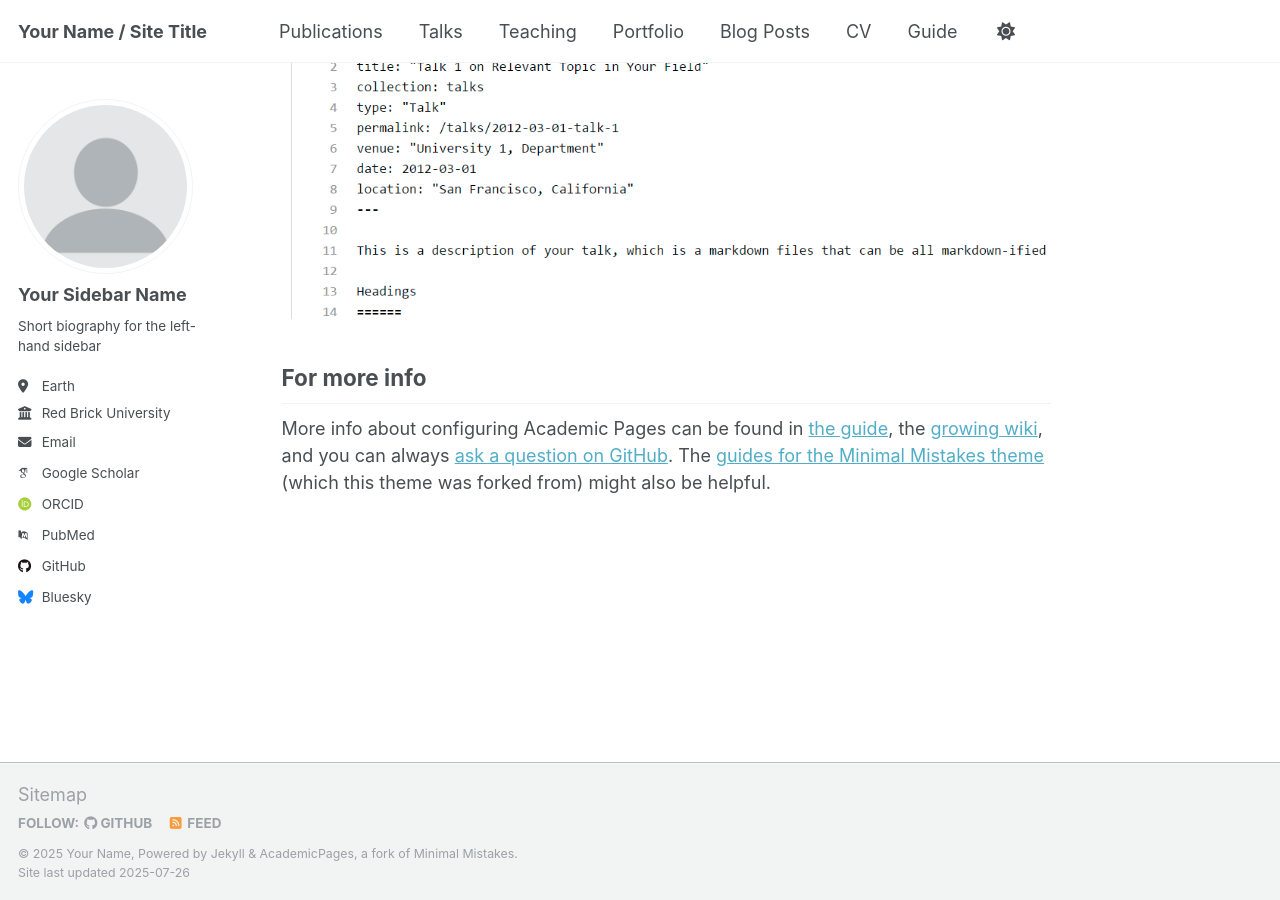
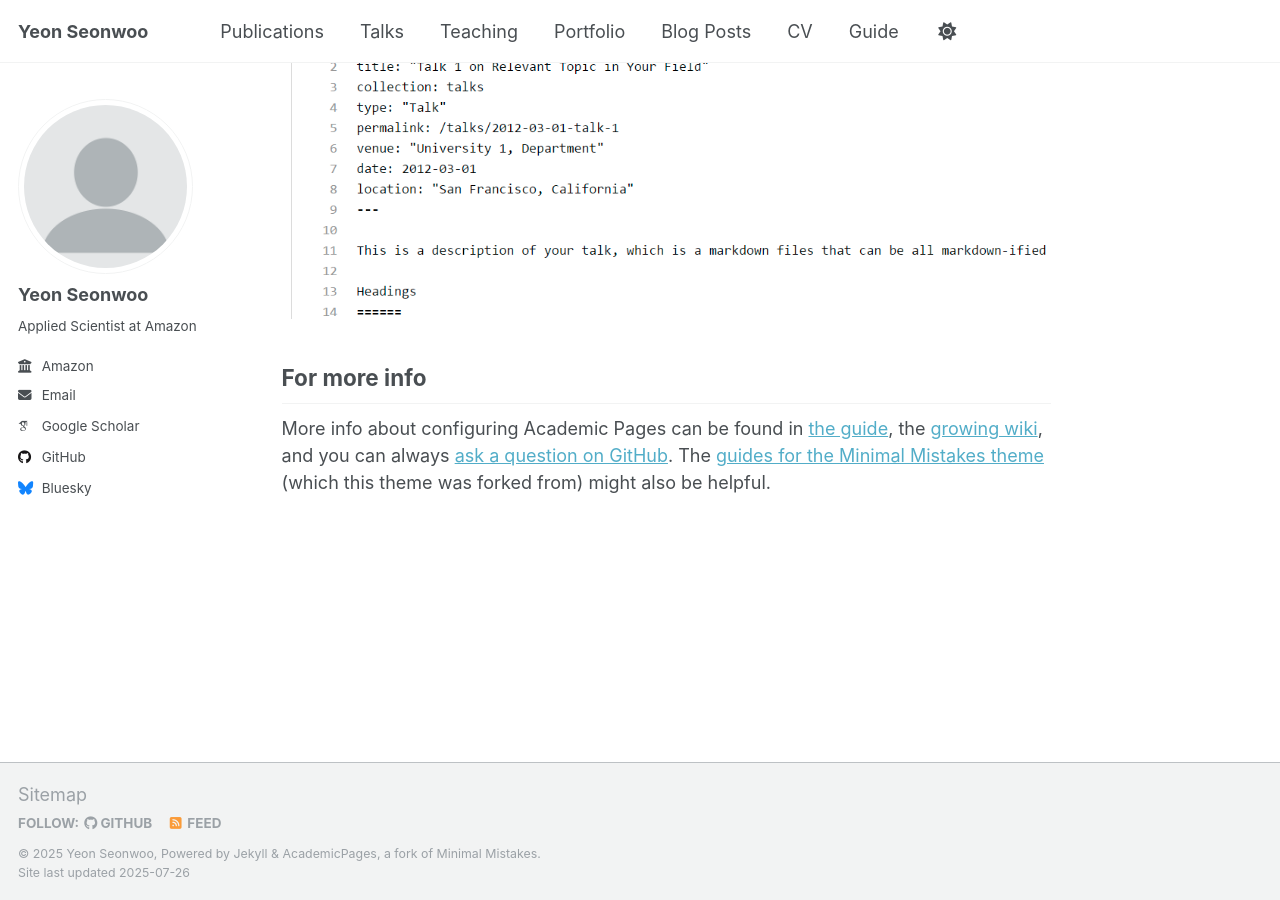
Before and after one commit to yeonsw/yeonsw.github.io, a Jekyll site: the page built from _pages/about.md, in a window 1280 px wide and 900 px high, scrolled down 2880 px. Built offline with Jekyll 4.4.1, drawn with Linux system fonts in a browser that asks for light colours; some web fonts are replaced; a script that is not in the unit is left out.

Commit message:
Update _config.yml

```diff
--- a/_config.yml
+++ b/_config.yml
@@ -9,11 +9,11 @@
 # Basic Site Settings
 locale                   : "en-US"
 site_theme               : "default"
-title                    : "Your Name / Site Title"
+title                    : "Yeon Seonwoo"
 title_separator          : "-"
-name                     : &name "Your Name"
+name                     : &name "Yeon Seonwoo"
 description              : &description "personal description"
-url                      : https://academicpages.github.io # the base hostname & protocol for your site e.g. "https://[your GitHub username].github.io" or if you already have some other page hosted on Github then use "https://[your GitHub username].github.io/[Your Repo Name]"
+url                      : https://yeonsw.github.io # the base hostname & protocol for your site e.g. "https://[your GitHub username].github.io" or if you already have some other page hosted on Github then use "https://[your GitHub username].github.io/[Your Repo Name]"
 baseurl                  : "" # the subpath of your site, e.g. "/blog"
 repository               : "academicpages/academicpages.github.io"
 
@@ -23,22 +23,22 @@
 author:
   # Biographic information
   avatar           : "profile.png"
-  name             : "Your Sidebar Name"
+  name             : "Yeon Seonwoo"
   pronouns         : # example: "she/her"
-  bio              : "Short biography for the left-hand sidebar"
-  location         : "Earth"
-  employer         : "Red Brick University"
+  bio              : "Applied Scientist at Amazon"
+  location         : # N/A
+  employer         : "Amazon"
   uri              : # URL
-  email            : "none@example.org"
+  email            : "yeon.seonwoo95@gmail.com"
 
   # Academic websites
   academia         : # URL
   arxiv            : # URL - Update with the correct link to your profile
-  googlescholar    : "https://scholar.google.com/citations?user=PS_CX0AAAAAJ"
+  googlescholar    : "https://scholar.google.co.kr/citations?user=Th5rydYAAAAJ&hl=en"
   impactstory      : # URL
-  orcid            : "http://orcid.org/yourorcidurl"
+  orcid            : # URL
   semantic         : # URL
-  pubmed           : "https://www.ncbi.nlm.nih.gov/pubmed/?term=john+snow"
+  pubmed           : # URL
   researchgate     : # URL
   scopus           : # URL
 
@@ -46,7 +46,7 @@
   bitbucket        : # Username - Update with your username on the site
   codepen          : # Username
   dribbble         : # Username
-  github           : "academicpages"
+  github           : "https://github.com/yeonsw"
   kaggle           : # Username
   stackoverflow    : # User number or user number and name (i.e., use "1" or "1/jeff-atwood")
 
```
